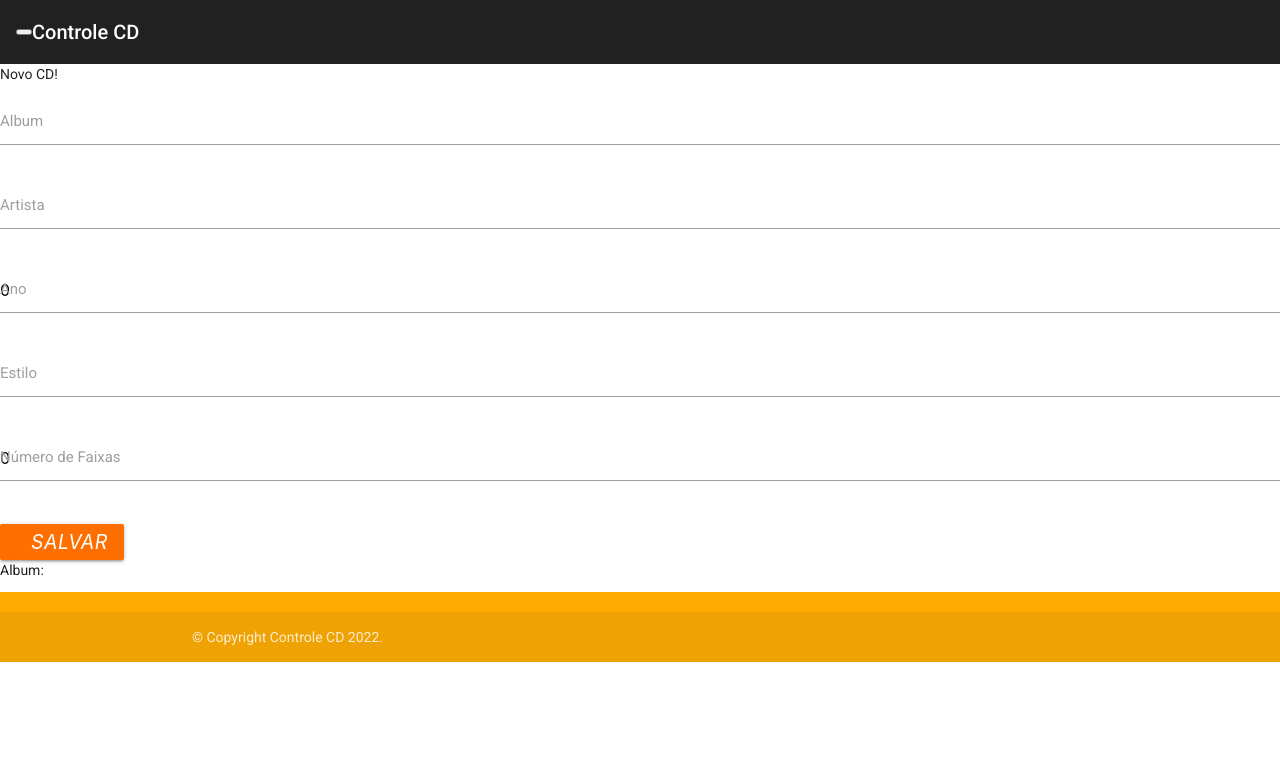
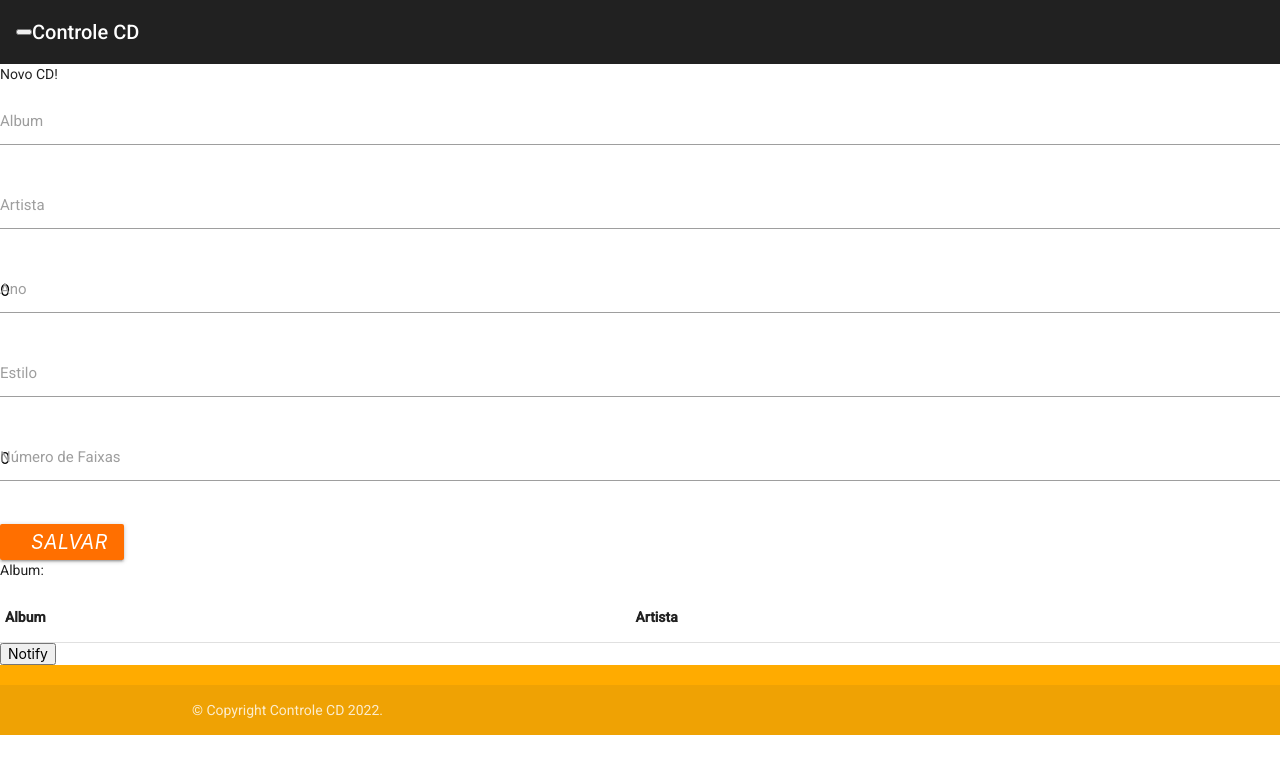
Before and after one commit to felipefranciscorosa/controle-cd, an Angular app in the folder controle-cd/: page / in a window 1280 px wide. Shown: the top 774 px of the page. Built offline with nearby package versions, Linux system fonts and the light colour scheme.

Commit message:
feat: First Version

```diff
--- /dev/null
+++ b/controle-cd/projects/controle-cd-main/src/app/app-routing.module.ts
@@ -0,0 +1,18 @@
+import { SecondComponent } from './second/second.component';
+import { FirstComponent } from './first/first.component';
+import { NgModule } from '@angular/core';
+import { CommonModule } from '@angular/common';
+import { Routes, RouterModule } from '@angular/router';
+
+const routes: Routes = [{ path: '', component: FirstComponent },
+                        { path: 'second/:cdAlbum', component: SecondComponent },];//set up routes contant
+
+@NgModule({
+  declarations: [],
+  imports: [
+    CommonModule,
+    RouterModule.forRoot(routes)
+  ],
+  exports: [RouterModule]
+})
+export class AppRoutingModule { }
--- a/controle-cd/projects/controle-cd-main/src/app/app.component.html
+++ b/controle-cd/projects/controle-cd-main/src/app/app.component.html
@@ -1,54 +1,3 @@
 <app-toolbar></app-toolbar>
-<span>Novo CD!</span>
-<form class="col s12" (ngSubmit)="onSubmit">
-  <div class="row">
-    <div class="input-field col s12">
-      <input id="input-album"
-             name="input-album"
-             type="text"
-             [(ngModel)]="this.cd.album"
-             >
-             <label for="album-input">Album</label>
-    </div>
-    <div class="input-field col s12">
-      <input id="input-artista"
-             name="input-artista"
-             type="text"
-             [(ngModel)]="this.cd.artista"
-             >
-             <label for="artista-input">Artista</label>
-    </div>
-    <div class="input-field col s12">
-      <input id="input-ano"
-             name="input-ano"
-             type="number"
-             [(ngModel)]="this.cd.ano"
-             >
-             <label for="ano-input">Ano</label>
-    </div>
-    <div class="input-field col s12">
-      <input id="input-estilo"
-             name="input-estilo"
-             type="text"
-             [(ngModel)]="this.cd.estilo"
-             >
-             <label for="estilo-input">Estilo</label>
-    </div>
-    <div class="input-field col s12">
-      <input id="input-numFaixas"
-             name="input-numFaixas"
-             type="number"
-             [(ngModel)]="this.cd.numFaixas"
-             >
-             <label for="numFaixas-input">Número de Faixas</label>
-    </div>
-  </div>
-  <button class="btn waves-effect waves-light amber darken-4"
-          type="button"
-          (click)="onSaveClick()"
-          >
-          <i class="material icons right">Salvar</i>
-        </button>
-</form>
-<p>Album: {{this.cd.album}}</p>
+<app-first></app-first>
 <app-footer></app-footer>
--- a/controle-cd/projects/controle-cd-main/src/app/app.component.ts
+++ b/controle-cd/projects/controle-cd-main/src/app/app.component.ts
@@ -6,27 +6,10 @@ import { Cd } from './model/cd';
   templateUrl: './app.component.html',
   styleUrls: ['./app.component.css']
 })
-export class AppComponent implements OnInit,AfterViewInit{
-  cd!: Cd;
-  cds!: Array<Cd>;
-  title = 'Primeiro App';
+export class AppComponent {
 
   constructor(){
 
   }
-  ngOnInit(): void {
-    this.cd = new Cd("","",0,"",0);
-  }
-  onSubmit(){
 
-  }
-  onSaveClick(){
-    if(this.cd.artista!=""&&this.cd.album!=""){
-      this.cds.push(this.cd);
-      this.cd = new Cd("","",0,"",0);
-    }
-  }
-  ngAfterViewInit(): void {
-
-  }
 }
--- /dev/null
+++ b/controle-cd/projects/controle-cd-main/src/app/first/first.component.html
@@ -0,0 +1,54 @@
+<span>Novo CD!</span>
+<form class="col s12" (ngSubmit)="onSubmit">
+  <div class="row">
+    <div class="input-field col s12">
+      <input id="input-album"
+             name="input-album"
+             type="text"
+             [(ngModel)]="this.cd.album"
+             >
+             <label for="album-input">Album</label>
+    </div>
+    <div class="input-field col s12">
+      <input id="input-artista"
+             name="input-artista"
+             type="text"
+             [(ngModel)]="this.cd.artista"
+             >
+             <label for="artista-input">Artista</label>
+    </div>
+    <div class="input-field col s12">
+      <input id="input-ano"
+             name="input-ano"
+             type="number"
+             [(ngModel)]="this.cd.ano"
+             >
+             <label for="ano-input">Ano</label>
+    </div>
+    <div class="input-field col s12">
+      <input id="input-estilo"
+             name="input-estilo"
+             type="text"
+             [(ngModel)]="this.cd.estilo"
+             >
+             <label for="estilo-input">Estilo</label>
+    </div>
+    <div class="input-field col s12">
+      <input id="input-numFaixas"
+             name="input-numFaixas"
+             type="number"
+             [(ngModel)]="this.cd.numFaixas"
+             >
+             <label for="numFaixas-input">Número de Faixas</label>
+    </div>
+  </div>
+  <button class="btn waves-effect waves-light amber darken-4"
+          type="button"
+          (click)="onSaveClick()"
+          >
+          <i class="material icons right">Salvar</i>
+        </button>
+</form>
+<p>Album: {{this.cd.album}}</p>
+<app-second [cds]="cds" (notify)="onNotify()">
+</app-second>
--- /dev/null
+++ b/controle-cd/projects/controle-cd-main/src/app/first/first.component.ts
@@ -0,0 +1,35 @@
+import { AfterViewInit, Component, OnInit } from '@angular/core';
+import { Cd } from '../model/cd';
+
+@Component({
+  selector: 'app-first',
+  templateUrl: './first.component.html',
+  styleUrls: ['./first.component.css']
+})
+export class FirstComponent implements OnInit,AfterViewInit{
+  cd!: Cd;
+  cds!: Array<Cd>;
+  title = 'Primeiro App';
+
+  constructor(){
+
+  }
+  ngOnInit(): void {
+    this.cd = new Cd("","",0,"",0);
+  }
+  onSubmit(){
+
+  }
+  onSaveClick(){
+    if(this.cd.artista!=""&&this.cd.album!=""){
+      this.cds.push(this.cd);
+      this.cd = new Cd("","",0,"",0);
+    }
+  }
+  ngAfterViewInit(): void {
+
+  }
+  onNotify() {
+    window.alert('You will be notified when the product goes on sale');
+  }
+}
--- a/controle-cd/projects/controle-cd-main/src/app/second/second.component.html
+++ b/controle-cd/projects/controle-cd-main/src/app/second/second.component.html
@@ -1 +1,18 @@
-<p>second works!</p>
+<table>
+  <thead>
+    <tr>
+        <th>Album</th>
+        <th>Artista</th>
+    </tr>
+  </thead>
+
+  <tbody>
+    <div *ngFor="let cd of cds">
+    <tr>
+      <td>{{this.cd.album}}</td>
+      <td>{{this.cd.artista}}</td>
+    </tr>
+  </div>
+  </tbody>
+</table>
+<button type="button" (click)="notify.emit()">Notify</button>
--- a/controle-cd/projects/controle-cd-main/src/app/second/second.component.ts
+++ b/controle-cd/projects/controle-cd-main/src/app/second/second.component.ts
@@ -1,4 +1,6 @@
-import { Component, OnInit } from '@angular/core';
+import { Component, OnInit, Input, Output, EventEmitter } from '@angular/core';
+import { ActivatedRoute } from '@angular/router';
+import { Cd } from '../model/cd';
 
 @Component({
   selector: 'app-second',
@@ -7,9 +9,15 @@ import { Component, OnInit } from '@angular/core';
 })
 export class SecondComponent implements OnInit {
 
-  constructor() { }
+  @Input() cds!: Array<Cd>;
+  @Output() notify = new EventEmitter();
+
+  constructor(private route: ActivatedRoute) { }
 
   ngOnInit(): void {
+    const routeParams = this.route.snapshot.paramMap;
+    const productIdFromRoute = Number(routeParams.get('cdAlbum'));
+
   }
 
 }
```
Also changed, not shown: controle-cd/projects/controle-cd-main/src/app/app.module.ts (+6 -2 lines), controle-cd/projects/controle-cd-main/src/app/first/first.component.css (added), 1 other file (tests, documents, lock files or other folders).
